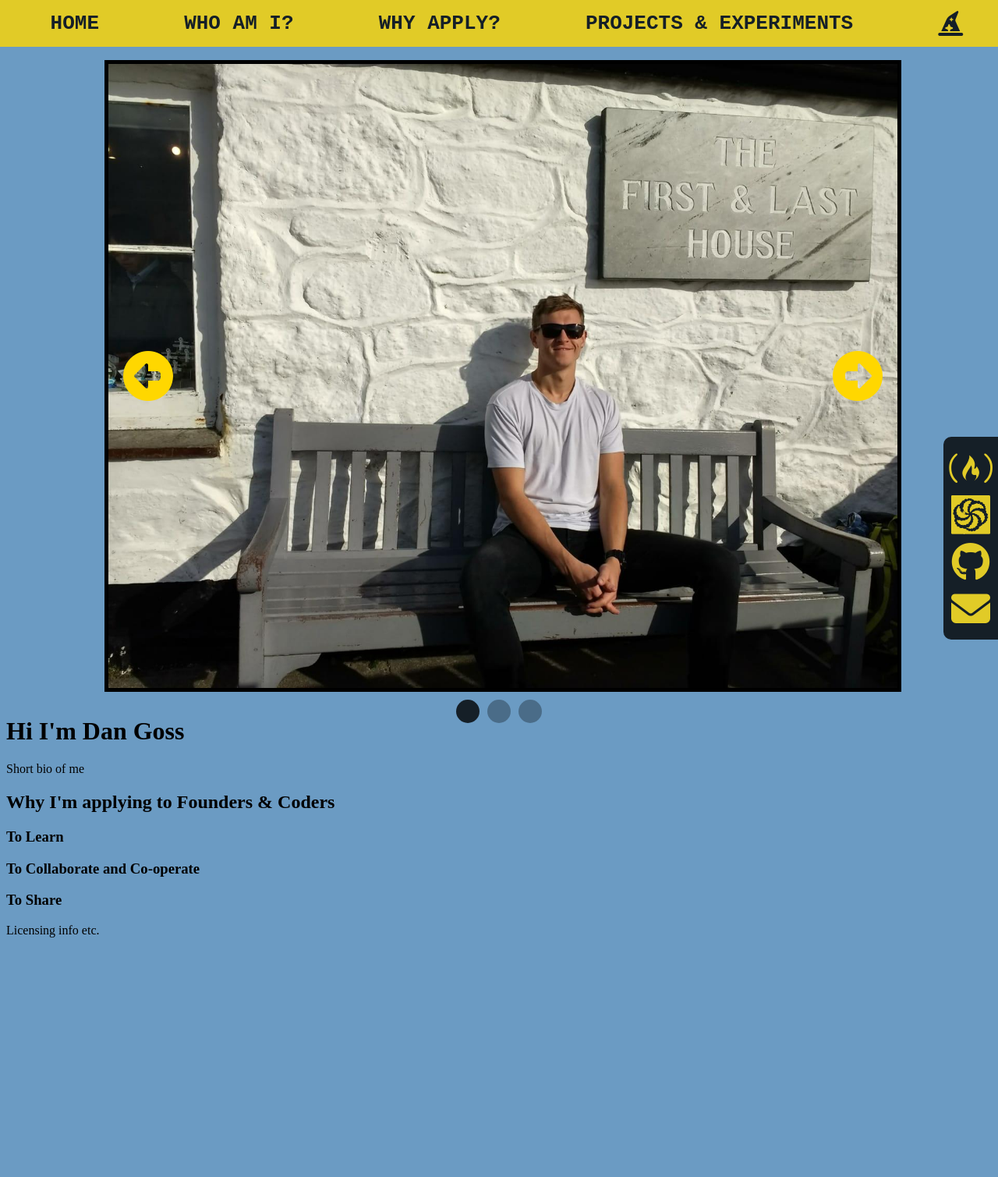
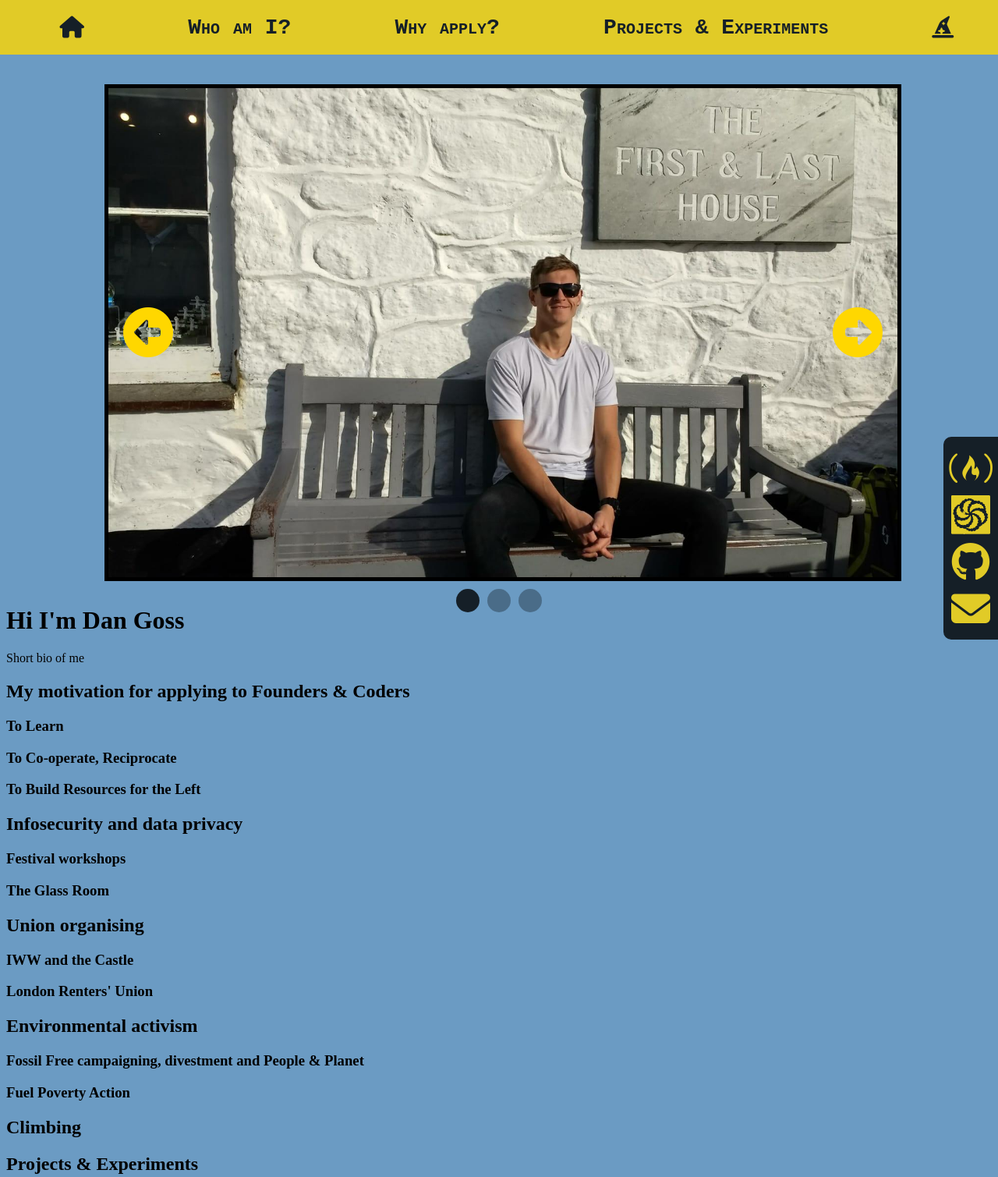
Before and after one commit to edificex/founders-portfolio-site, a plain HTML site: page index.html in a window 1280 px wide. Shown: the top 1509 px of the page at 78% size. Before the commit the page ends 1210 px from the top, so only its background shows below. Drawn offline with Linux system fonts and the light colour scheme; a web font is replaced by a local one.

Commit message:
Nav links: Connected to local in-page anchors, changed to use a Google Font called Nova Mono

```diff
--- a/img-carousel.css
+++ b/img-carousel.css
@@ -3,7 +3,7 @@
 .slider {
   padding: 20px 0;
   position: relative; /* set relative so descendants with position: absolute refer to overall container */
-  height: 800px;
+  height: 80%;
   width: 80%;
   margin: 10px auto;
 }
--- a/index.html
+++ b/index.html
@@ -6,6 +6,7 @@
 		<title>Dan Goss: Portfolio for Founders &amp Coders Application - Winter 2019</title>
 		<link rel="stylesheet" type="text/css" href="style.css">
 		<link rel="stylesheet" type="text/css" href="img-carousel.css">
+		<link href="https://fonts.googleapis.com/css?family=Nova+Mono&display=swap" rel="stylesheet">
 		<link rel="icon" href="favicon.ico">
 		<script src="https://kit.fontawesome.com/36593718b0.js"></script>
 		<script type = "text/javascript" async="async" src="script.js"></script>
@@ -19,13 +20,13 @@
 	<body class="background">
 
 		<!-- this div just accounts for the navigation bar being outside flow -->
-		<div class="nav-box"></div>
+		<div id="home" class="nav-box"></div>
 
 		<nav class="nav">
-			<a tabindex="1" title="Home" class="nav__link">HOME</a>
-			<a tabindex="1" title="Who am I?" class="nav__link">WHO AM I?</a>
-			<a tabindex="1" title="Why apply?" class="nav__link">WHY APPLY?</a>
-			<a tabindex="1" title="Projects &amp Experiments"class="nav__link">PROJECTS &amp EXPERIMENTS</a>
+			<a tabindex="1" title="Home" class="fas fa-home nav__link" href="#home"></a>
+			<a tabindex="1" title="Who am I?" class="nav__link" href="#bio">Who am I?</a>
+			<a tabindex="1" title="Why apply?" class="nav__link" href="#motivation">Why apply?</a>
+			<a tabindex="1" title="Projects &amp Experiments"class="nav__link" href="#projects">Projects &amp Experiments</a>
 			<i tabindex="1" id="wizard" class="fas fa-hat-wizard nav__link" onclick="magicHat()"></i>
 		</nav>
 
@@ -39,7 +40,7 @@
 			<a tabindex="-1" title="GitHub profile" href="https://github.com/plasticneuron">
 				<i tabindex="1" class="fab fa-github portfolio__link"></i>
 			</a>
-			<a tabindex="-1" title="Email me" href="mailto:dangoss@posteo.net">
+			<a tabindex="-1" title="Email me: dangoss@posteo.net" href="mailto:dangoss@posteo.net">
 				<i tabindex="1" class="fas fa-envelope portfolio__link"></i>
 			</a>
 		</div>
@@ -49,13 +50,13 @@
         <button class="fas fa-arrow-alt-circle-left slider__button slider__button--left"></button>
         <ul class="slider__list">
           <li class="slider__list-item">
-            <img src="img/img1.jpg" alt="Photo by Hu Chen on Unsplash" class="slider__img slider__img--active">
+            <img src="img/img1.jpg" alt="At Land's End" class="slider__img slider__img--active">
           </li>
           <li class="slider__list-item">
-            <img hidden src="img/img2.jpg" alt="Photo by Robert Baker on Unsplash" class="slider__img">
+            <img hidden src="img/img2.jpg" alt="Meeting folks at the Centre for Environmental Concerns in Manila" class="slider__img">
           </li>
           <li class="slider__list-item">
-            <img hidden src="img/img3.jpg" alt="Photo by Cindy Chen on Unsplash" class="slider__img">
+            <img hidden src="img/img3.jpg" alt="By the canal in Venice" class="slider__img">
           </li>
         </ul>
         <button class="fas fa-arrow-alt-circle-right slider__button slider__button--right"></button>
@@ -67,48 +68,43 @@
       </div>
     </div>
 
-		<main>
+		<main id="bio">
 			<h1>Hi I'm Dan Goss</h1>
 			<p>Short bio of me</p>
-			<h2>Why I'm applying to Founders & Coders</h2>
-			<h3>To Learn</h3>
-			<h3>To Collaborate and Co-operate</h3>
-			<h3>To Share</h3>
 		</main>
 
-		<!--
+		<article id="motivation">
+			<h2>My motivation for applying to Founders & Coders</h2>
+			<h3>To Learn</h3>
+			<h3>To Co-operate, Reciprocate</h3>
+			<h3>To Build Resources for the Left</h3>
+		</article>
 
-		<section>
+		<article>
 			<h2>Infosecurity and data privacy</h2>
 			<h3>Festival workshops</h3>
 			<h3>The Glass Room</h3>
-		</section>
+		</article>
 
-		<section>
+		<article>
 			<h2>Union organising</h2>
 			<h3>IWW and the Castle</h3>
 			<h3>London Renters' Union</h3>
-		</section>
+		</article>
 
-		<section>
+		<article>
 			<h2>Environmental activism</h2>
 			<h3>Fossil Free campaigning, divestment and People & Planet</h3>
 			<h3>Fuel Poverty Action</h3>
-		</section>
+		</article>
 
-		<section>
+		<article>
 			<h2>Climbing</h2>
-		</section>
+		</article>
 
-		<section>
-			<h2>Project imaginarium</h2>
-		</section>
-
-		<section>
-			<h2>Experimental features</h2>
-		<section>
-
-		-->
+		<article id="projects">
+			<h2>Projects &amp Experiments</h2>
+		</article>
 
 		<footer>
 			Licensing info etc.
--- a/style.css
+++ b/style.css
@@ -5,7 +5,8 @@
   }
 
   .nav-box {
-    height: 5%;
+    height: 50px;
+    padding: 10px 0;
   }
 
   .sr-only {
@@ -26,18 +27,23 @@
     align-items: center;
     background-color: gold;
     padding: 10px;
-    height: 5%;
+    height: 50px;
     width: 100%;
     left:0;
     top: 0;
     z-index: 100;
   }
 
+  .nav a {
+    text-decoration: none; /* remove underlining of nav links */
+  }
+
   .nav__link {
     color: black;
-    font-size: 2em;
-    font-weight: bolder;
-    font-family: monospace;
+    font-variant: small-caps;
+    font-size: 1.75em; /* NB. 1em * 16 gives font-size in pixels, so 1.75em = 28px */
+    font-weight: bold;
+    font-family: 'Nova Mono', monospace; /* use generic monospace if GFont 'Nova Mono' not supported */
   }
 
   .portfolio {
```
